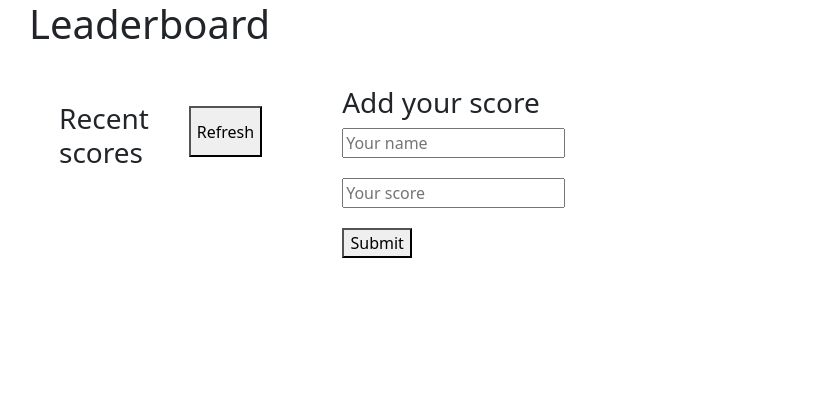
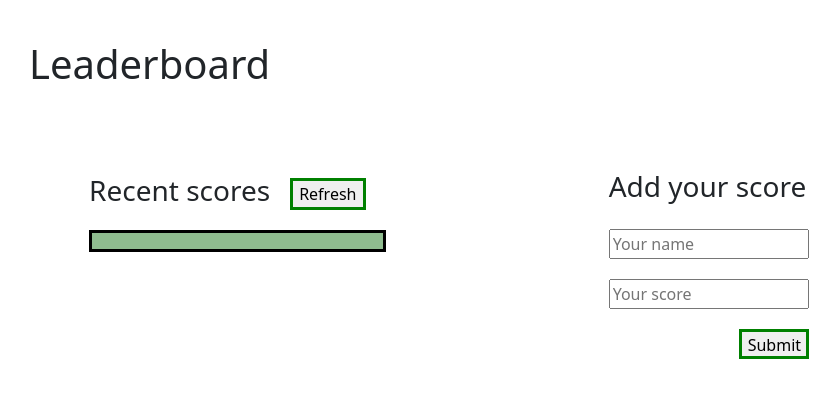
Before and after one commit to mahbubul14/leaderboard, a website built with webpack: page src/index.html in a window 1280 px wide. Shown: the whole page, without its empty margins (53-893 px from the left). Built offline with nearby package versions, Linux system fonts and the light colour scheme; no server answers.

Commit message:
Update styling

```diff
--- a/src/index.html
+++ b/src/index.html
@@ -4,25 +4,25 @@
   <meta charset="UTF-8">
   <meta name="viewport" content="width=device-width, initial-scale=1.0">
   <title>Leaderboard</title>
-  <link href="https://cdn.jsdelivr.net/npm/bootstrap@5.1.1/dist/css/bootstrap.min.css" rel="stylesheet" integrity="sha384-F3w7mX95PdgyTmZZMECAngseQB83DfGTowi0iMjiWaeVhAn4FJkqJByhZMI3AhiU" crossorigin="anonymous">
+  <link href="https://cdn.jsdelivr.net/npm/bootstrap@5.1.2/dist/css/bootstrap.min.css" rel="stylesheet" integrity="sha384-uWxY/CJNBR+1zjPWmfnSnVxwRheevXITnMqoEIeG1LJrdI0GlVs/9cVSyPYXdcSF" crossorigin="anonymous">
 </head>
 <body class="container">
   <header>
     <h1>Leaderboard</h1>
   </header>
   <main>
-    <section>
-      <div class ="flex">
+    <section class = 'first'>
+      <div class ="d-flex">
         <h3 class ='mt-3'>Recent scores</h3>
         <button id ="refresh">Refresh</button>
       </div>
       <div class = 'table'></div>
     </section>
-    <section class = flex-column>
-      <h3>Add your score</h3>
+    <section class = 'flex-column second'>
+      <h3 class ='score-heading'>Add your score</h3>
       <input type="text" id ="name" placeholder="Your name">
       <input type="text" id ="score" placeholder="Your score">
-      <button id ="submit" >Submit</button>
+      <button id ="submit">Submit</button>
     </section>
   </main>
 </body>
--- a/src/style.css
+++ b/src/style.css
@@ -1,26 +1,33 @@
 main {
   display: flex;
+}
+
+h1{
+  margin-top: 40px;
+  margin-bottom: 70px;
+}
+.first {
+  margin-left: 60px;
 }
 
 .flex {
   display: flex;
 }
 
-.flex-column {
+.second {
   display: flex;
   flex-direction: column;
-  width: 20%;
-  max-width: 20%;
-}
-
-section {
-  width: 40%;
-  max-width: 20%;
-  margin: 30px;
+  width: 200px;
+  margin-left: 20%;
+  margin-top: 12px;
 }
 
 #name {
   margin-bottom: 20px;
+}
+
+.score-heading {
+  margin-bottom: 25px;
 }
 
 #score {
@@ -29,8 +36,18 @@ section {
 
 #submit {
   width: 70px;
+  height: 30px;
+  border: 3px solid green;
+  margin-left: 130px;
 }
 
 #refresh {
   margin: 20px;
+  border: 3px solid green;
 }
+
+.table {
+  border: 3px  solid black;
+  padding: 8px;
+  background-color: darkseagreen;
+}
```
Also changed, not shown: dist/index.html, dist/main.js.
